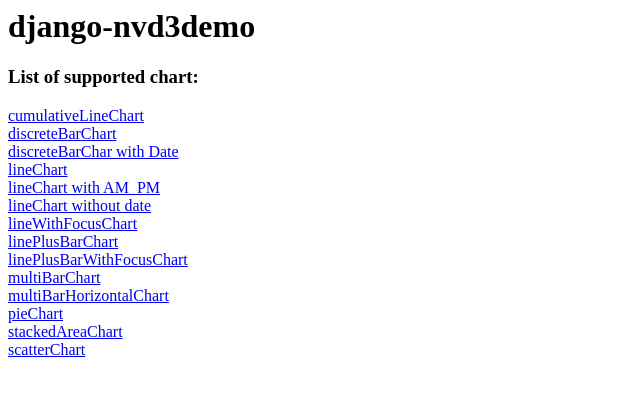
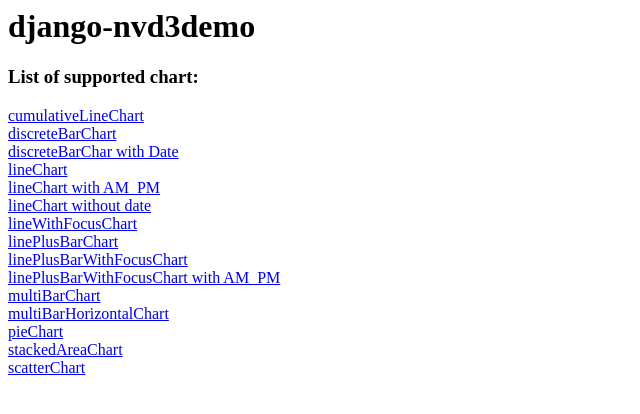
Before and after one commit to areski/django-nvd3, a Django app: page / in a window 1280 px wide. Shown: the top 414 px of the page, without its empty margins (0-640 px from the left). Run offline with Django 3.2, Linux system fonts and the light colour scheme.

Commit message:
sample view of lineplusbarwithfocuschart_with_ampm

```diff
--- a/demoproject/demoproject/templates/home.html
+++ b/demoproject/demoproject/templates/home.html
@@ -18,6 +18,7 @@
     <a href="/linewithfocuschart/">lineWithFocusChart</a> <br/>
     <a href="/lineplusbarchart/">linePlusBarChart</a> <br/>
     <a href="/lineplusbarwithfocuschart/">linePlusBarWithFocusChart</a> <br/>
+    <a href="/lineplusbarwithfocuschart_without_date/">linePlusBarWithFocusChart with AM_PM</a> <br/>
 
     <a href="/multibarchart/">multiBarChart</a> <br/>
     <a href="/multibarhorizontalchart/">multiBarHorizontalChart</a> <br/>
--- a/demoproject/demoproject/urls.py
+++ b/demoproject/demoproject/urls.py
@@ -21,6 +21,7 @@ urlpatterns = patterns('demoproject.views',
     url(r'^scatterchart/', 'demo_scatterchart', name='demo_scatterchart'),
     url(r'^linechart_with_ampm/', 'demo_linechart_with_ampm', name='demo_linechart_with_ampm'),
     url(r'^lineplusbarwithfocuschart/', 'demo_lineplusbarwithfocuschart', name='demo_lineplusbarwithfocuschart'),
+    url(r'^lineplusbarwithfocuschart_without_date/', 'demo_lineplusbarwithfocuschart_without_date', name='demo_lineplusbarwithfocuschart_without_date'),
     # url(r'^demoproject/', include('demoproject.foo.urls')),
 
     # Uncomment the admin/doc line below to enable admin documentation:
--- a/demoproject/demoproject/views.py
+++ b/demoproject/demoproject/views.py
@@ -536,3 +536,44 @@ def demo_lineplusbarwithfocuschart(request):
         },
     }
     return render_to_response('lineplusbarwithfocuschart.html', data)
+
+
+def demo_lineplusbarwithfocuschart_without_date(request):
+    """
+    lineplusbarwithfocuschart_without_date page
+    """
+    xdata = []
+    ydata = []
+    ydata2 = []
+
+    ydata = [0, 0, 1, 1, 0, 0, 0, 0, 1, 0, 0, 4, 3, 3, 5, 7, 5, 3, 16, 6, 9, 15, 4, 12]
+    ydata2 = [9, 8, 11, 8, 3, 7, 10, 8, 6, 6, 9, 6, 5, 4, 3, 10, 0, 6, 3, 1, 0, 0, 0, 1]
+    ydata3 = [9, 8, 15, 8, 4, 7, 20, 8, 4, 6, 0, 4, 5, 7, 3, 15, 30, 6, 3, 1, 0, 0, 0, 1]
+    ydata4 = [2, 7, 13, 0, 8, 7, 20, 8, 7, 5, 2, 4, 5, 7, 1, 11, 10, 6, 3, 1, 0, 0, 0, 1]
+
+    for i in range(0, 24):
+        xdata.append(i)
+    kwargs = {"bar": "true"}
+    #tooltip_date = ""  # "%d %b %Y %H:%M:%S %p"
+    extra_serie = {"tooltip": {"y_start": "", "y_end": " cal"}}
+    chartdata = {'x': xdata,
+                 'name1': 'series 1', 'y1': ydata, 'extra1': extra_serie, 'kwargs1': kwargs,
+                 'name2': 'series 2', 'y2': ydata2, 'extra2': extra_serie,
+                 'name3': 'series 3', 'y3': ydata3, 'extra3': extra_serie,
+                 'name4': 'series 4', 'y4': ydata4, 'extra4': extra_serie,
+                }
+
+    charttype = "linePlusBarWithFocusChart"
+    chartcontainer = 'lineplusbarwithfocuschart_container'  # container name
+    data = {
+        'charttype': charttype,
+        'chartdata': chartdata,
+        'chartcontainer': chartcontainer,
+        'extra': {
+            'x_is_date': False,
+            'x_axis_format': 'AM_PM',
+            'tag_script_js': True,
+            'jquery_on_ready': True,
+        }
+    }
+    return render_to_response('lineplusbarwithfocuschart_with_ampm.html', data)
```
